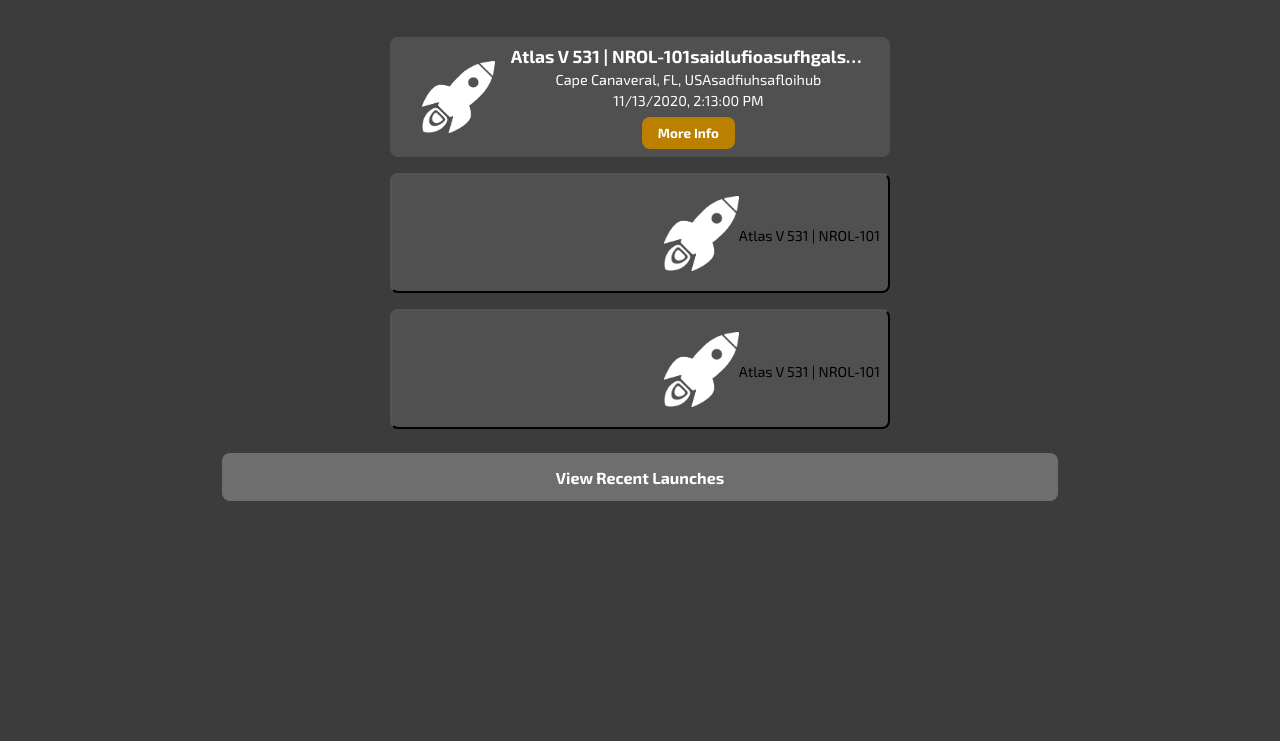
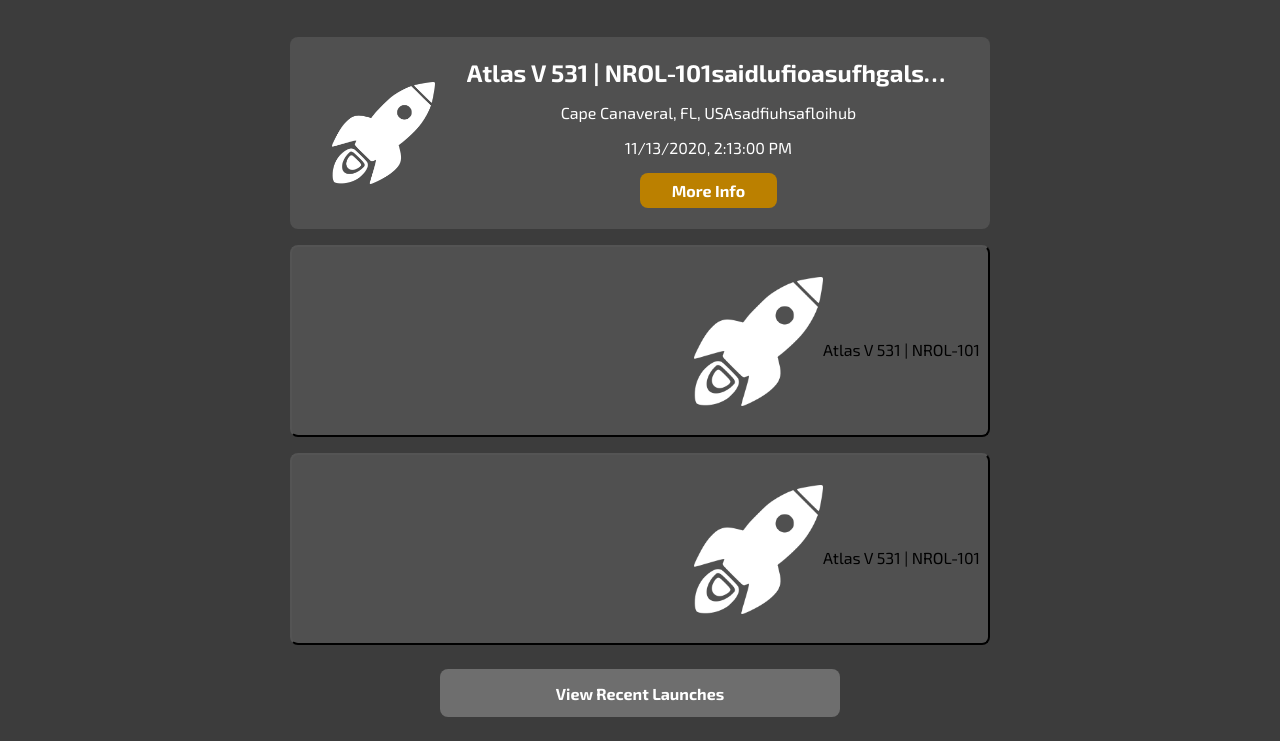
Before and after one commit to kelly-hansen/launchlist, a website: page index copy.html in a window 1280 px wide. Shown: the part 161-902 px from the top of the page. Before the commit the page ends 800 px from the top, so only its background shows below. Drawn offline with Linux system fonts and the light colour scheme; a web font is replaced by a local one.

Commit message:
Media query styling changes for Launch List page

```diff
--- a/css/styles.css
+++ b/css/styles.css
@@ -55,7 +55,7 @@
 
 .launch-item {
   width: 85%;
-  max-width: 500px;
+  max-width: 700px;
   height: 7.5rem;
   display: flex;
   justify-content: flex-end;
@@ -126,6 +126,7 @@
 
 .gray-button {
   width: 85%;
+  max-width: 400px;
   height: 3rem;
   margin: 1.5rem auto;
   display: flex;
@@ -208,6 +209,7 @@
 
 .weather-button {
   width: 85%;
+  max-width: 400px;
   height: 3rem;
   margin: 1.5rem auto;
   padding: 0 1rem;
@@ -322,3 +324,31 @@
   margin-top: 0;
   margin-left: 0.5rem;
 }
+
+@media screen and (min-width: 600px) {
+  .launch-item {
+    height: 12rem;
+  }
+
+  .launch-item .item-info {
+    padding: 0 2rem;
+  }
+
+  .launch-item h3 {
+    font-size: 1.5rem;
+  }
+
+  .launch-item p {
+    font-size: 1rem;
+    margin-top: 1rem;
+  }
+
+  .launch-item .more-info {
+    margin-top: 1rem;
+  }
+
+  .launch-item .more-info button {
+    font-size: 1rem;
+    padding: 0.5rem 2rem;
+  }
+}
```
